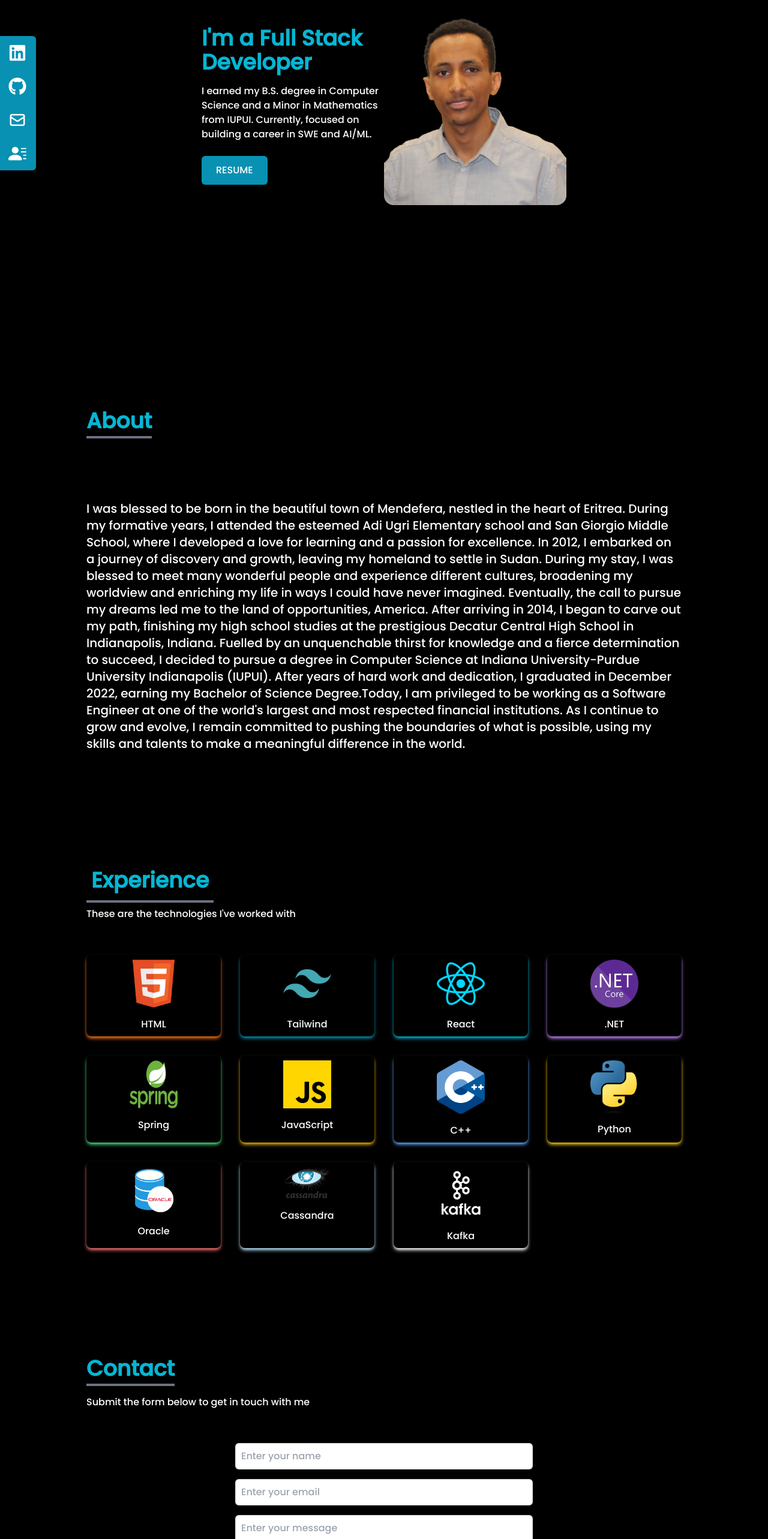
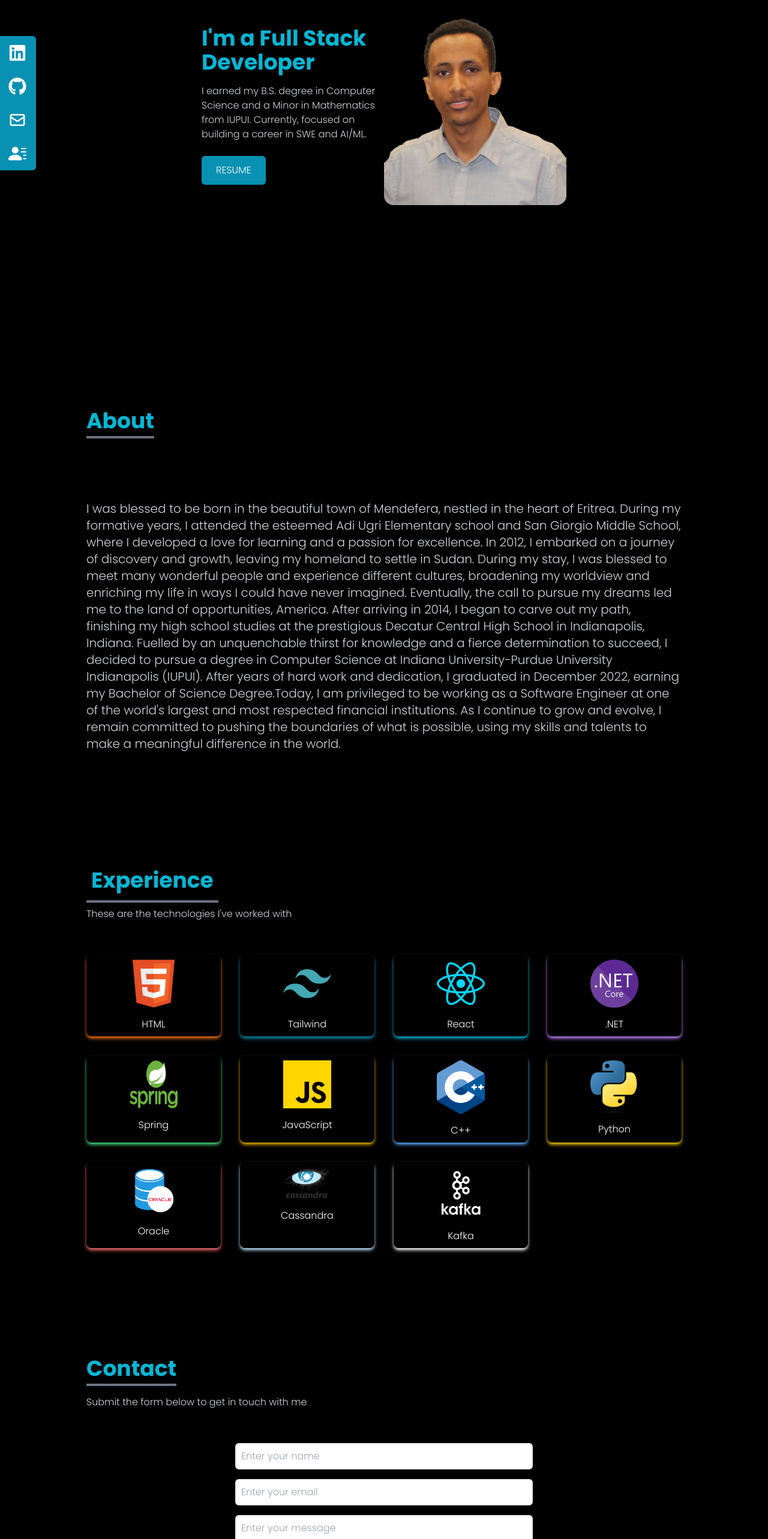
Before and after one commit to Sam-Wel/my-fortfolio, a React (Create React App) app: page / in a window 1280 px wide. Shown: the part 220-2786 px from the top of the page at 60% size. Built offline with nearby package versions, Linux system fonts and the light colour scheme.

Commit message:
fixed font issue

```diff
--- a/src/components/About.jsx
+++ b/src/components/About.jsx
@@ -4,7 +4,7 @@ const About = () => {
   return (
     <div
       name="about"
-      className="w-full md:h-screen bg-black text-white "
+      className="w-full md:h-screen bg-black text-gray-300"
     >
       <div className="max-w-screen-lg p-4 mx-auto flex flex-col justify-center w-full h-full">
         <div className="pb-8">
--- a/src/components/Contact.jsx
+++ b/src/components/Contact.jsx
@@ -11,7 +11,7 @@ const Contact = () => {
           <p className="text-cyan-500 text-4xl font-bold inline border-b-4 border-gray-500">
             Contact
           </p>
-          <p className="py-6">Submit the form below to get in touch with me</p>
+          <p className="py-6 text-gray-300">Submit the form below to get in touch with me</p>
         </div>
 
         <div className=" flex justify-center items-center">
--- a/src/components/Experience.jsx
+++ b/src/components/Experience.jsx
@@ -103,7 +103,7 @@ const Experience = () => {
           <p className="text-cyan-500 text-4xl font-bold border-b-4 border-gray-500 p-2 inline">
             Experience
           </p>
-          <p className="py-6">These are the technologies I've worked with</p>
+          <p className="py-6 text-gray-300">These are the technologies I've worked with</p>
         </div>
 
         <div className="w-full grid grid-cols-2 sm:grid-cols-4 gap-8 text-center py-8 px-12 sm:px-0">
--- a/src/components/Home.jsx
+++ b/src/components/Home.jsx
@@ -12,7 +12,7 @@ const Home = () => {
           <h2 className="text-4xl font-bold text-cyan-500 text-#8DD9BF">
             I'm a Full Stack Developer
           </h2>
-          <p className="text-white py-4 max-w-md">
+          <p className="text-gray-300 py-4 max-w-md">
           I earned my B.S. degree in Computer Science and a Minor in Mathematics from IUPUI. Currently, focused on building a career in SWE and AI/ML.
           </p>
 
--- a/src/index.css
+++ b/src/index.css
@@ -2,7 +2,7 @@
 
 @import url('https://fonts.googleapis.com/css2?family=Great+Vibes&display=swap');
 
-@import url('https://fonts.googleapis.com/css2?family=Poppins:wght@500&display=swap');
+@import url('https://fonts.googleapis.com/css2?family=Poppins:ital,wght@0,100;0,200;0,300;0,400;0,500;0,600;0,700;0,800;0,900;1,100;1,200;1,300;1,400;1,500;1,600;1,700;1,800&display=swap');
 
 @tailwind base;
 @tailwind components;
@@ -11,5 +11,6 @@
 @layer base {
   html {
     font-family: 'Poppins';
+    font-weight: 300;
   }
 }
```
